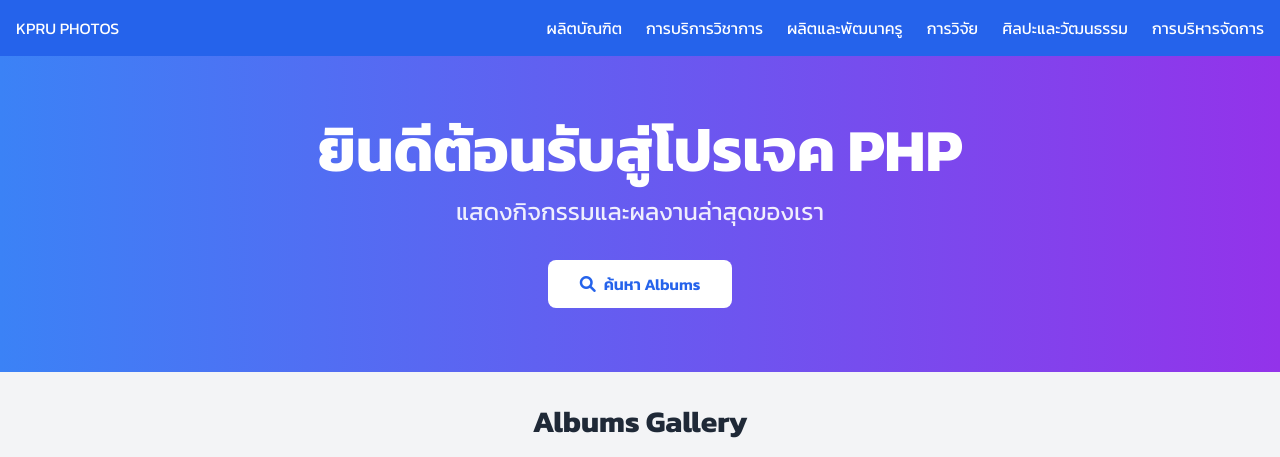
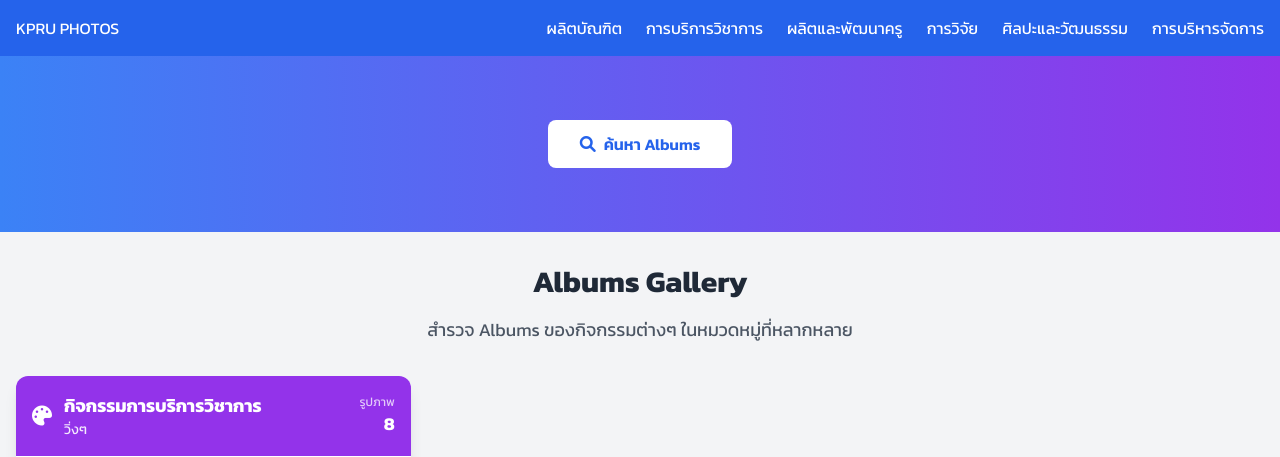
Before and after one commit to INBreeze-i/gallery, a PHP site: page / in a window 1280 px wide. Shown: the top 457 px of the page. Run offline with PHP 8.4, Linux system fonts and the light colour scheme; data comes from the database, SQL or seed files in the repository; some libraries are stand-ins or nearby versions.

Commit message:
Update banner.php

```diff
--- a/html/components/banner.php
+++ b/html/components/banner.php
@@ -1,12 +1,6 @@
 <div class="bg-gradient-to-r from-blue-500 to-purple-600 text-white">
     <div class="container mx-auto px-4 py-16">
         <div class="text-center">
-            <h1 class="text-4xl md:text-6xl font-bold mb-4">
-                ยินดีต้อนรับสู่โปรเจค PHP
-            </h1>
-            <p class="text-xl md:text-2xl mb-8 opacity-90">
-                แสดงกิจกรรมและผลงานล่าสุดของเรา
-            </p>
             <button id="searchModalBtn" class="bg-white text-blue-600 px-8 py-3 rounded-lg font-semibold hover:bg-gray-100 transition-colors">
                 <i class="fas fa-search mr-2"></i>ค้นหา Albums
             </button>
```
